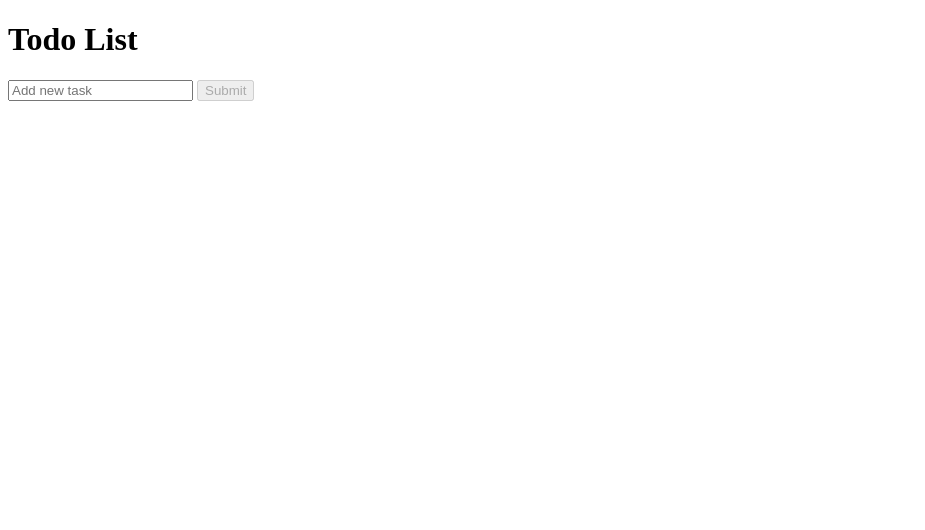
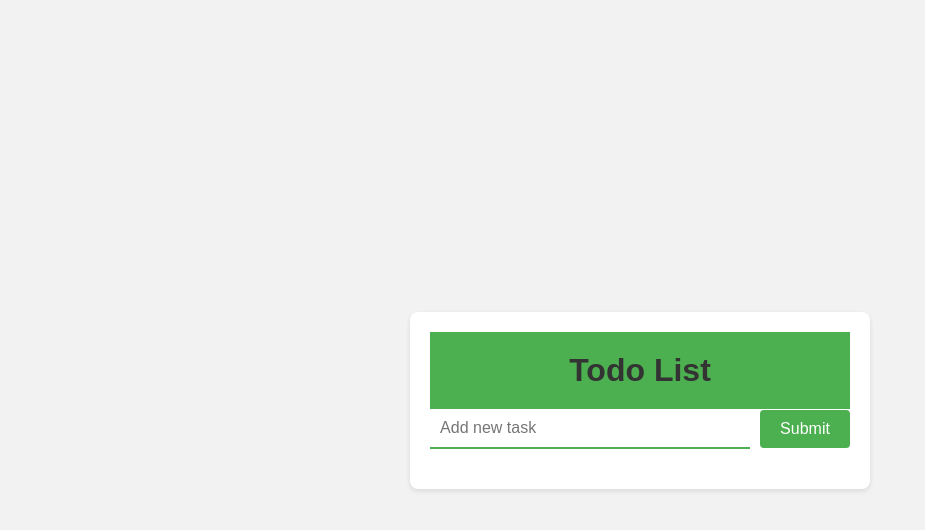
Before and after one commit to salmanakhtar57/Todo-List, a plain HTML site: page index.html in a window 1280 px wide. Shown: the whole page, without its empty margins (0-925 px from the left). Drawn offline with Linux system fonts and the light colour scheme.

Commit message:
add styling

```diff
--- a/todo.html
+++ b/index.html
@@ -5,8 +5,11 @@
     <meta http-equiv="X-UA-Compatible" content="IE=edge">
     <meta name="viewport" content="width=device-width, initial-scale=1.0">
     <title>Todo List</title>
+    <link rel="stylesheet" href="style.css">
+
 </head>
 <body>
+    <div class="container">
         <h1>Todo List</h1>
 
         <ul id="tasks"></ul>
@@ -14,6 +17,8 @@
             <input type="text" id="task" placeholder="Add new task">
             <input type="submit" id="submit">
         </form>
+    </div>
+
 
     <script src="todo.js"></script>
 
--- /dev/null
+++ b/style.css
@@ -0,0 +1,90 @@
+body {
+    background-color: #f2f2f2;
+    font-family: Arial, sans-serif;
+    margin: 0;
+    padding: 0;
+    color: #45a049;
+    display: flex;
+    justify-content: center;
+    align-items: center;
+    height: 100vh;
+}
+.container {
+    max-width: 500px;
+    background-color: #fff;
+    padding: 20px;
+    border-radius: 8px;
+    box-shadow: 0 2px 5px rgba(0, 0, 0, 0.1);
+}
+
+h1 {
+    color: #333;
+    text-align: center;
+    padding: 20px 0;
+    background-color: #4caf50;
+    margin: 0;
+}
+
+form {
+    display: flex;
+    justify-content: center;
+    align-items: center;
+    margin-bottom: 20px;
+}
+
+input[type="text"] {
+    padding: 10px;
+    font-size: 16px;
+    border: none;
+    border-bottom: 2px solid #4caf50;
+    outline: none;
+    margin-right: 10px;
+    transition: border-color 0.3s;
+    width: 300px;
+}
+
+input[type="text"]:focus {
+    border-color: #45a049;
+}
+
+input[type="submit"] {
+    padding: 10px 20px;
+    font-size: 16px;
+    background-color: #4caf50;
+    color: #fff;
+    border: none;
+    border-radius: 4px;
+    cursor: pointer;
+    transition: background-color 0.3s;
+}
+
+input[type="submit"]:hover {
+    background-color: #45a049;
+}
+
+ul {
+    list-style-type: none;
+    padding: 0;
+    margin: 0;
+}
+
+li {
+    background-color: #fff;
+    padding: 10px;
+    margin-bottom: 10px;
+    border-radius: 4px;
+    box-shadow: 0 2px 5px rgba(0, 0, 0, 0.1);
+    position: relative;
+}
+
+li::before {
+    content: "";
+    position: absolute;
+    top: 50%;
+    left: -10px;
+    transform: translateY(-50%);
+    width: 5px;
+    height: 5px;
+    background-color: #4caf50;
+    border-radius: 50%;
+}
```
Lines whose indentation alone changed are shown as unchanged.
